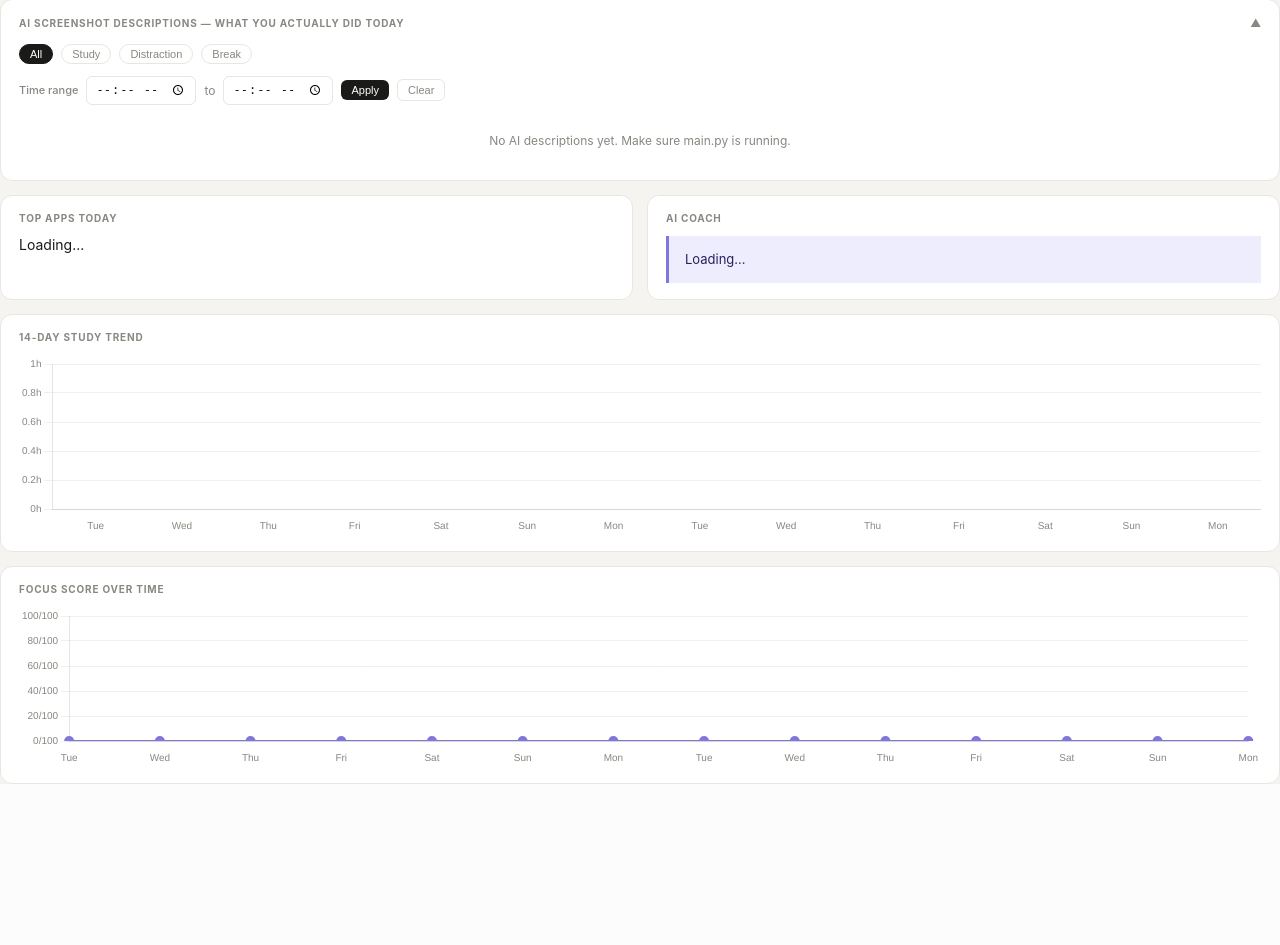
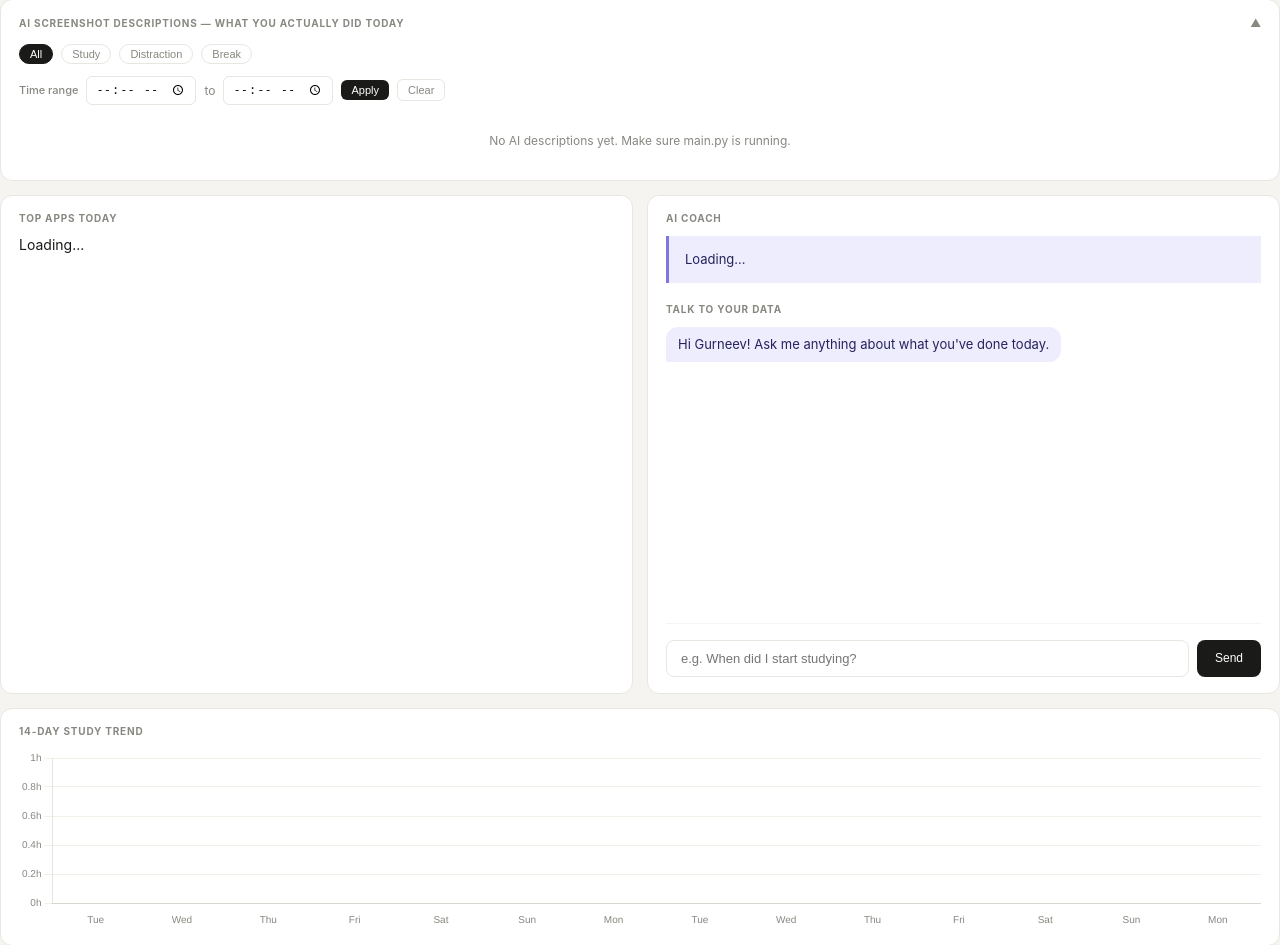
Before and after one commit to gurneev-singh/lifetrack, a Flask app: page / in a window 1280 px wide. Shown: the part 575-1520 px from the top of the page. Before the commit the page ends 1359 px from the top, so only its background shows below. Run offline with Flask 3, Linux system fonts and the light colour scheme; data that the repository does not hold is empty.

Commit message:
introduced ai chat info from which user can ask about anything he did and was recorded in logs also added habit learning becaue of which now ai will learn which apps are productive or distraction for the user

```diff
--- a/core/database.py
+++ b/core/database.py
@@ -81,6 +81,15 @@ def init_db():
             hour              INTEGER NOT NULL,
             description       TEXT,
             physical          TEXT
+        )
+    ''')
+
+    c.execute('''
+        CREATE TABLE IF NOT EXISTS app_knowledge (
+            id                INTEGER PRIMARY KEY AUTOINCREMENT,
+            app               TEXT NOT NULL,
+            suggested_cat     TEXT NOT NULL,
+            timestamp         TEXT NOT NULL
         )
     ''')
 
@@ -275,6 +284,46 @@ def log_webcam(description, physical):
     conn.close()
 
 
+def record_app_suggestion(app, suggested_cat):
+    """Record a category suggestion from AI vision for an app."""
+    if not app or app == "Unknown":
+        return
+    now = datetime.now()
+    conn = get_connection()
+    conn.execute("""
+        INSERT INTO app_knowledge (app, suggested_cat, timestamp)
+        VALUES (?, ?, ?)
+    """, (app, suggested_cat, now.isoformat()))
+    conn.commit()
+    conn.close()
+
+
+def get_learned_category(app):
+    """
+    Get the most frequent AI-suggested category for an app.
+    Only considers the last 20 samples to adapt to habit changes.
+    """
+    if not app or app == "Unknown":
+        return None
+    conn = get_connection()
+    row = conn.execute("""
+        SELECT suggested_cat, COUNT(*) as count
+        FROM (
+            SELECT suggested_cat FROM app_knowledge
+            WHERE app=? ORDER BY timestamp DESC LIMIT 20
+        )
+        GROUP BY suggested_cat
+        ORDER BY count DESC
+        LIMIT 1
+    """, (app,)).fetchone()
+    conn.close()
+
+    # Only return if we have a clear majority (e.g., at least 3 samples and >60%)
+    if row and row["count"] >= 3:
+        return row["suggested_cat"]
+    return None
+
+
 def get_webcam_today(limit=50):
     """Get today's webcam entries."""
     from datetime import datetime
--- a/features/dashboard/server.py
+++ b/features/dashboard/server.py
@@ -12,6 +12,8 @@ import sys
 import os
 sys.path.insert(0, os.path.dirname(os.path.dirname(os.path.dirname(__file__))))
 from core.logger import setup_server_logging
+from groq import Groq
+from core.config import GROQ_API_KEY, GROQ_MODEL
 
 ROOT = os.path.dirname(os.path.dirname(os.path.dirname(__file__)))
 
@@ -294,6 +296,77 @@ def face_delete():
     success = delete_face_profile()
     return jsonify({"success": success})
 
+
+@app.route("/api/chat", methods=["POST"])
+def api_chat():
+    """Talk to your data via AI."""
+    data = request.json
+    if not data or "message" not in data:
+        return jsonify({"error": "No message"}), 400
+
+    user_msg = data["message"]
+    today = datetime.now().strftime("%Y-%m-%d")
+
+    if GROQ_API_KEY == "your_groq_api_key_here":
+        return jsonify({"response": "Add your Groq API key in config.py to use chat."})
+
+    try:
+        conn = get_conn()
+        # Fetch a summary of today's activities for context
+        # 1. Screen activity
+        screen_rows = conn.execute("""
+            SELECT timestamp, app, description, category
+            FROM screenshot_log WHERE date=?
+            ORDER BY timestamp ASC
+        """, (today,)).fetchall()
+
+        # 2. Webcam activity
+        webcam_rows = conn.execute("""
+            SELECT timestamp, description, physical
+            FROM webcam_log WHERE date=?
+            ORDER BY timestamp ASC
+        """, (today,)).fetchall()
+
+        conn.close()
+
+        # Prepare context for AI
+        history = []
+        for r in screen_rows:
+            ts = r["timestamp"][11:16] # HH:MM
+            history.append(f"[{ts}] Screen: {r['description']} ({r['app']})")
+
+        for r in webcam_rows:
+            ts = r["timestamp"][11:16] # HH:MM
+            history.append(f"[{ts}] Physical: {r['description']} - {r['physical']}")
+
+        context = "\n".join(history[-100:]) # Limit to last 100 entries for context window
+
+        client = Groq(api_key=GROQ_API_KEY)
+        system_prompt = f"""You are Gurneev's AI assistant for LifeTrack.
+You have access to Gurneev's activity logs for today ({today}).
+Your goal is to answer questions about his activity accurately and concisely.
+If he asks 'When did I...', look for the first/last occurrence in the logs.
+Be direct and helpful.
+
+TODAY'S LOGS:
+{context}
+"""
+        response = client.chat.completions.create(
+            model=GROQ_MODEL,
+            messages=[
+                {"role": "system", "content": system_prompt},
+                {"role": "user", "content": user_msg}
+            ],
+            max_tokens=250
+        )
+
+        return jsonify({"response": response.choices[0].message.content.strip()})
+
+    except Exception as e:
+        print(f"[Chat] Error: {e}")
+        return jsonify({"response": f"Sorry, I had trouble reading your logs: {e}"})
+
+
 # ─── Run ───────────────────────────────────────────────────────────────────────
 if __name__ == "__main__":
     print("""
--- a/features/tracking/screenshot_analyzer.py
+++ b/features/tracking/screenshot_analyzer.py
@@ -13,6 +13,7 @@ from core.config import GROQ_API_KEY, SCREENSHOT_INTERVAL
 from core.privacy import is_paused, is_blacklisted_app
 from features.tracking.tracker import is_idle, get_active_window
 from core.logger import log_groq
+from core.database import record_app_suggestion
 
 client = Groq(api_key=GROQ_API_KEY) if GROQ_API_KEY != "your_groq_api_key_here" else None
 
@@ -160,6 +161,10 @@ def run_screenshot_analyzer(db_log_fn):
                 app=active_app
             )
 
+            # Record habit learning suggestion
+            if result["category"] != "unknown":
+                record_app_suggestion(active_app, result["category"])
+
             log_groq("Screenshot", result['category'], result['description'][:60])
 
         except Exception as e:
--- a/static/css/dashboard.css
+++ b/static/css/dashboard.css
@@ -79,3 +79,23 @@ body{font-family:-apple-system,BlinkMacSystemFont,'Segoe UI',sans-serif;backgrou
 .btn-apply:hover{opacity:.85}
 .btn-clear{font-size:11px;padding:4px 10px;border-radius:6px;border:0.5px solid #e8e6e0;background:#fff;color:#888780;cursor:pointer}
 .btn-clear:hover{background:#f5f4f0;color:#1a1a18}
+
+/* AI Chat */
+.chat-container { display: flex; flex-direction: column; height: 350px; margin-top: 10px; }
+.chat-messages { flex: 1; overflow-y: auto; padding-right: 10px; margin-bottom: 12px; display: flex; flex-direction: column; gap: 8px; border-bottom: 0.5px solid #f5f4f0; }
+/* Scrollbar for chat */
+.chat-messages::-webkit-scrollbar { width: 4px; }
+.chat-messages::-webkit-scrollbar-track { background: transparent; }
+.chat-messages::-webkit-scrollbar-thumb { background: #e8e6e0; border-radius: 10px; }
+
+.chat-msg { max-width: 85%; padding: 8px 12px; border-radius: 12px; font-size: 13px; line-height: 1.5; animation: fadeIn 0.2s ease; }
+@keyframes fadeIn { from { opacity: 0; transform: translateY(5px); } to { opacity: 1; transform: translateY(0); } }
+
+.chat-msg.user { align-self: flex-end; background: #639922; color: #fff; border-bottom-right-radius: 2px; }
+.chat-msg.ai { align-self: flex-start; background: #EEEDFE; color: #26215C; border-bottom-left-radius: 2px; }
+.chat-input-wrap { display: flex; gap: 8px; padding-top: 4px; }
+.chat-input { flex: 1; border: 0.5px solid #e8e6e0; border-radius: 8px; padding: 10px 14px; font-size: 13px; outline: none; transition: border-color 0.15s; }
+.chat-input:focus { border-color: #1a1a18; }
+.chat-send { background: #1a1a18; color: #fff; border: none; padding: 0 18px; border-radius: 8px; cursor: pointer; font-size: 12px; font-weight: 500; transition: opacity 0.15s; }
+.chat-send:hover { opacity: 0.85; }
+.chat-send:disabled { opacity: 0.4; cursor: not-allowed; }
--- a/static/js/dashboard.js
+++ b/static/js/dashboard.js
@@ -346,6 +346,48 @@ async function loadAll() {
     ]);
 }
 
-window.onload = function() { loadAll(); };
+async function sendChatMessage() {
+    const input = document.getElementById('chat-input');
+    const msg = input.value.trim();
+    if (!msg) return;
+
+    const container = document.getElementById('chat-messages');
+    const sendBtn = document.getElementById('chat-send');
+
+    // Add user message
+    container.innerHTML += `<div class="chat-msg user">${msg}</div>`;
+    input.value = '';
+    container.scrollTop = container.scrollHeight;
+
+    // Loading state
+    sendBtn.disabled = true;
+    const loadingId = 'loading-' + Date.now();
+    container.innerHTML += `<div class="chat-msg ai" id="${loadingId}">Thinking...</div>`;
+    container.scrollTop = container.scrollHeight;
+
+    try {
+        const r = await fetch('/api/chat', {
+            method: 'POST',
+            headers: { 'Content-Type': 'application/json' },
+            body: JSON.stringify({ message: msg })
+        });
+        const d = await r.json();
+        document.getElementById(loadingId).textContent = d.response || d.error;
+    } catch {
+        document.getElementById(loadingId).textContent = 'Error: Could not connect to server.';
+    } finally {
+        sendBtn.disabled = false;
+        container.scrollTop = container.scrollHeight;
+    }
+}
+
+window.onload = function() {
+    loadAll();
+
+    // Add event listener for Enter key on chat input
+    document.getElementById('chat-input')?.addEventListener('keypress', (e) => {
+        if (e.key === 'Enter') sendChatMessage();
+    });
+};
 setInterval(loadLive, 60000);
 setInterval(loadAll, 300000);
--- a/templates/dashboard.html
+++ b/templates/dashboard.html
@@ -122,7 +122,18 @@
     </div>
     <div class="card">
       <div class="sec">AI COACH</div>
-      <div class="ai-box" id="ai-report">Loading...</div>
+      <div class="ai-box" id="ai-report" style="margin-bottom:12px">Loading...</div>
+
+      <div class="sec" style="margin-top:20px">TALK TO YOUR DATA</div>
+      <div class="chat-container">
+        <div class="chat-messages" id="chat-messages">
+          <div class="chat-msg ai">Hi Gurneev! Ask me anything about what you've done today.</div>
+        </div>
+        <div class="chat-input-wrap">
+          <input type="text" id="chat-input" class="chat-input" placeholder="e.g. When did I start studying?">
+          <button id="chat-send" class="chat-send" onclick="sendChatMessage()">Send</button>
+        </div>
+      </div>
     </div>
   </div>
 
```
Also changed, not shown: core/classifier.py (+7 -0 lines).
